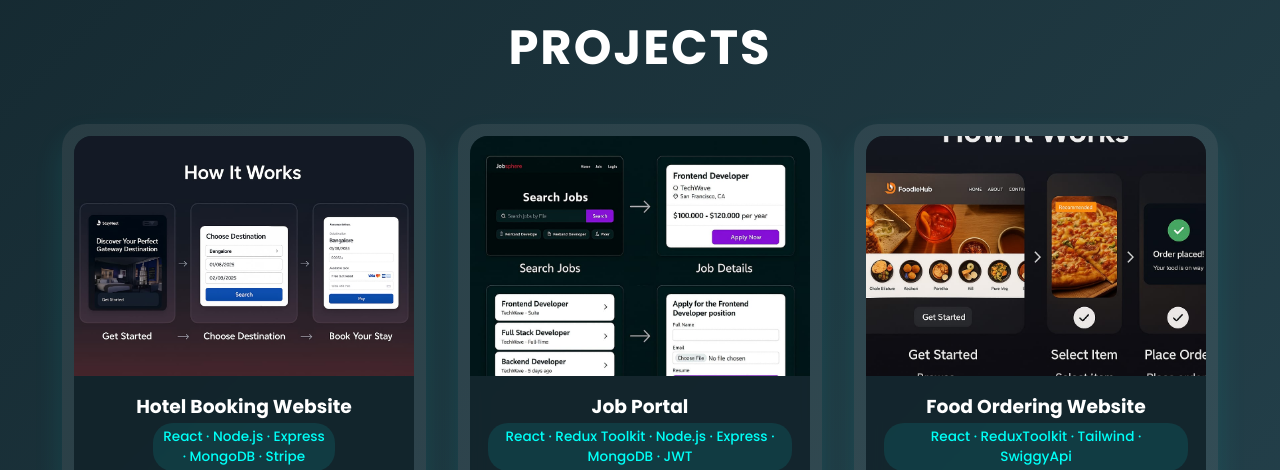
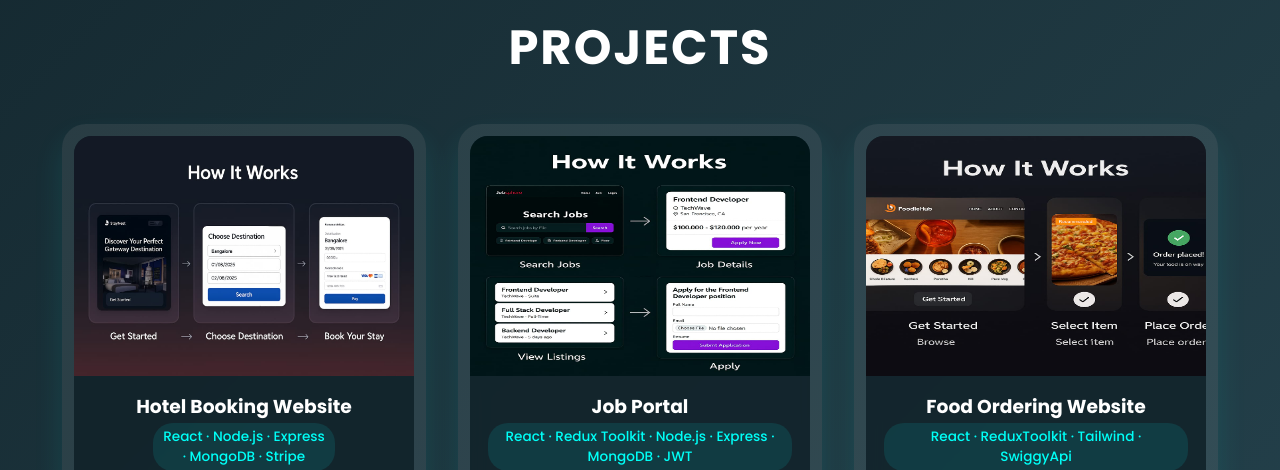
Before and after one commit to srishtiaggarwal17/Portfolio, a plain HTML site: page index.html in a window 1280 px wide. Shown: the part 920-1390 px from the top of the page. Drawn offline with Linux system fonts and the light colour scheme.

Commit message:
Update style.css

```diff
--- a/style.css
+++ b/style.css
@@ -349,10 +349,15 @@ section.visible {
     align-items: center;
 }
 
-.flip-front img {
+/* .flip-front img {
     width: 100%;
     height: 60%;
     object-fit: cover;
+} */
+.flip-front img {
+  width: 100%;
+  height: 60%;
+  max-height: 100%;
 }
 
 .flip-back {
```
